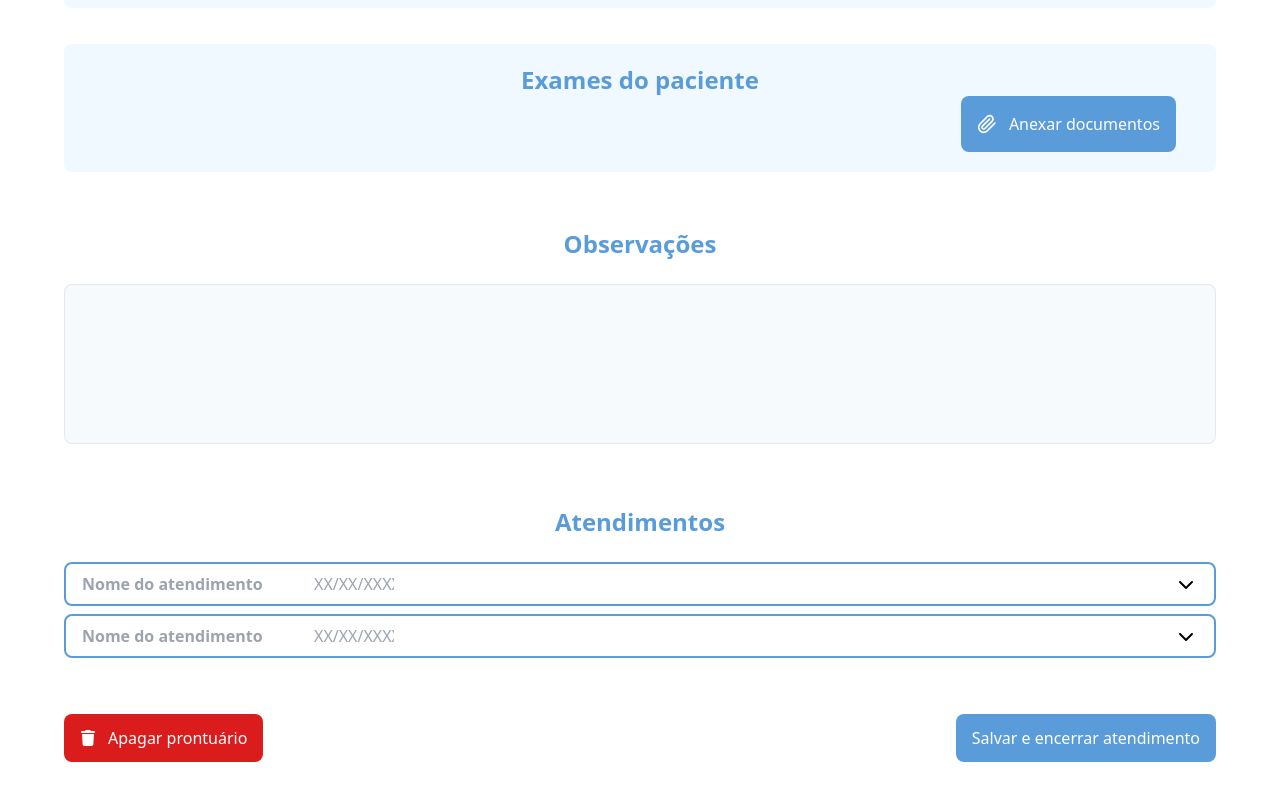
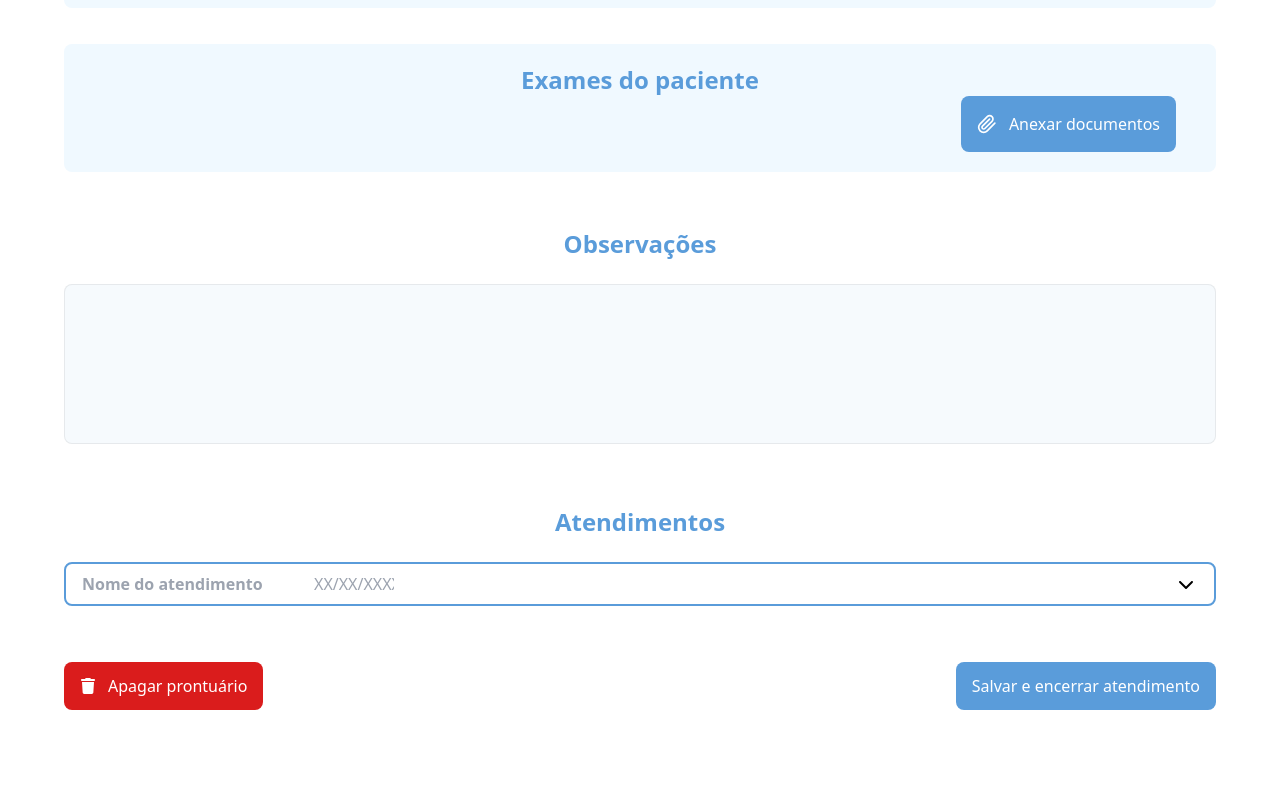
Before and after one commit to maurelio631/Prontu, a React (Vite) app: page /home/prontuario in a window 1280 px wide. Shown: the part 1188-1988 px from the top of the page. After the commit the page ends 1962 px from the top, so only its background shows below. Built offline with nearby package versions, Linux system fonts and the light colour scheme.

Commit message:
uniao de states

```diff
--- a/src/pages/Prontuario.jsx
+++ b/src/pages/Prontuario.jsx
@@ -14,21 +14,22 @@ import { LuPaperclip } from "react-icons/lu";
 import { TbChevronLeft } from "react-icons/tb";
 
 export function Prontuario() {
-    const [groupExams, setGroupExams] = useState([]);
-    const [gallery, setGallery] = useState([]);
-
-    //modalState
+    //states de config de "componentes"
     const [selectedImage, setSelectedImage] = useState(null);
     const [isModalOpen, setIsModalOpen] = useState(false);
-
     const [isAccordionOpen, setIsAccordionOpen] = useState(false);
     const [selectedOption, setSelectedOption] = useState(null);
 
-    const [atendimentoData, setAtendimentoData] = useState([
-        { nome: '', data: '', observacao: '', checkboxes: {} },
+    //states de dados
+    const [groupExams, setGroupExams] = useState([]);
+    const [gallery, setGallery] = useState([]);
+    const [observation, setObservation] = useState("")
+    const [serviceData, setServiceData] = useState([
+
         { nome: '', data: '', observacao: '', checkboxes: {} }
+    ]);
+    const [finalData, setFinalData] = useState({});
 
-    ]);
 
     //substituir dps
     const mockDados = {
@@ -73,6 +74,7 @@ export function Prontuario() {
             name: file.name
         }));
         setGroupExams(fileData);
+        console.log(groupExams)
     };
     const handleRemoveFile = (fileNameToRemove, event) => {
         event.preventDefault()
@@ -86,6 +88,7 @@ export function Prontuario() {
             name: file.name
         }));
         setGallery(prevGallery => [...prevGallery, ...newFiles]);
+        console.log(gallery)
     };
 
     const handleImageClick = (image) => {
@@ -96,7 +99,6 @@ export function Prontuario() {
         setIsModalOpen(false);
         setSelectedImage(null);
     };
-
     const toggleAccordion = (i) => {
         setIsAccordionOpen(isAccordionOpen === i ? null : i);
     };
@@ -105,11 +107,10 @@ export function Prontuario() {
     const handleOptionClick = (opcao) => {
         setSelectedOption(selectedOption === opcao ? null : opcao);
     };
-
     // Função que lida com a mudança de estado de um checkbox, adicionando ou removendo valores conforme necessário
     const handleCheckboxChange = (event, opcao, index) => {
         const { name, checked } = event.target;
-        setAtendimentoData(prevData => {
+        setServiceData(prevData => {
             const newData = [...prevData];
             const checkboxValues = newData[index].checkboxes[opcao] || [];
             if (checked) {
@@ -125,12 +126,10 @@ export function Prontuario() {
             return newData;
         });
     };
-
     // Função que verifica se algum checkbox está marcado para uma opção específica
     const isAnyCheckboxChecked = (opcao, index) => {
-        return atendimentoData[index].checkboxes[opcao] && atendimentoData[index].checkboxes[opcao].length > 0;
+        return serviceData[index].checkboxes[opcao] && serviceData[index].checkboxes[opcao].length > 0;
     };
-
     // Função que retorna a classe de cor correspondente a uma opção, com base nas categorias de camposSelect
     const getColorClass = (option) => {
         if (camposSelect.C.includes(option)) return 'bg-[#F19393]';
@@ -141,17 +140,32 @@ export function Prontuario() {
         if (camposSelect.Coccix.includes(option)) return 'bg-[#F1CB93]';
         return ''; // Retorna uma string vazia se a opção não corresponder a nenhuma categoria
     };
-
-    // Função que lida com a mudança de texto na área de texto, atualizando a observação no atendimentoData
-    const handleTextareaChange = (e, index) => {
+    // Função que lida com a mudança de texto na área de texto, atualizando a observação no serviceData
+    const handleTextareaService = (e, index) => {
         const newValue = e.target.value;
-        const checkboxPart = Object.entries(atendimentoData[index].checkboxes).flatMap(([opcao, values]) => values.map(value => `${opcao}-${value}`)).join(', ');
+        const checkboxPart = Object.entries(serviceData[index].checkboxes).flatMap(([opcao, values]) => values.map(value => `${opcao}-${value}`)).join(', ');
         const newObservacao = newValue.substring(checkboxPart.length + 2); // +2 para ignorar "; " após os checkboxes
-        setAtendimentoData(prevData => {
+        setServiceData(prevData => {
             const newData = [...prevData];
             newData[index].observacao = newObservacao;
             return newData;
         });
+    };
+
+    const handleTextareaObservation = (event) =>{
+        setObservation(event.target.value)
+    }
+
+    const handleEncerrarAtendimento = (event) => {
+        event.preventDefault()
+        const allData = {
+            groupExams,
+            gallery,
+            observation,
+            serviceData
+        };
+        setFinalData(allData);
+        console.log(allData);
     };
 
 
@@ -316,13 +330,13 @@ export function Prontuario() {
 
                         <section className="w-full text-center mb-14">
                             <h2 className="text-azul-principal text-2xl font-bold mb-6">Observações</h2>
-                            <textarea name="observacao" id="observacao" className="resize-none bg-[#F6FAFD] border border-cinza-escuro/20 w-full h-40 rounded-lg p-4"></textarea>
+                            <textarea name="observacao" id="observacao" onChange={(event) => handleTextareaObservation(event)} className="resize-none bg-[#F6FAFD] border border-cinza-escuro/20 w-full h-40 rounded-lg p-4"></textarea>
                         </section>
 
                         <section className="w-full text-center mb-14">
                             <h2 className="text-azul-principal text-2xl font-bold mb-6">Atendimentos</h2>
 
-                            {atendimentoData.map((atendimento, i) => (
+                            {serviceData.map((atendimento, i) => (
                                 <div key={i} className="mb-2 bg-white border-2 border-azul-principal rounded-lg">
                                     <div className="flex justify-between items-center py-2 px-4">
                                         <div className="flex gap-10">
@@ -334,9 +348,9 @@ export function Prontuario() {
                                                 placeholder="Nome do atendimento"
                                                 className="font-semibold w-full max-w-48"
                                                 onChange={(e) => {
-                                                    const newName = [...atendimentoData];
+                                                    const newName = [...serviceData];
                                                     newName[i].nome = e.target.value;
-                                                    setAtendimentoData(newName);
+                                                    setServiceData(newName);
                                                 }}
                                             />
                                             <input
@@ -347,9 +361,9 @@ export function Prontuario() {
                                                 placeholder="XX/XX/XXXX"
                                                 className="max-w-20"
                                                 onChange={(e) => {
-                                                    const newData = [...atendimentoData];
+                                                    const newData = [...serviceData];
                                                     newData[i].data = e.target.value;
-                                                    setAtendimentoData(newData);
+                                                    setServiceData(newData);
                                                 }}
                                             />
                                             <span className="w-72 overflow-hidden whitespace-nowrap text-ellipsis">
@@ -412,8 +426,8 @@ export function Prontuario() {
                                             ))}
                                             <textarea
                                                 className="resize-none bg-[#F6FAFD] border border-cinza-escuro/20 w-full h-20 rounded-lg p-4 mt-4"
-                                                value={`${Object.entries(atendimentoData[i].checkboxes).flatMap(([opcao, values]) => values.map(value => `${opcao}-${value}`)).join(', ')}; ${atendimentoData[i].observacao}`}
-                                                onChange={(e) => handleTextareaChange(e, i)}
+                                                value={`${Object.entries(serviceData[i].checkboxes).flatMap(([opcao, values]) => values.map(value => `${opcao}-${value}`)).join(', ')}; ${serviceData[i].observacao}`}
+                                                onChange={(e) => handleTextareaService(e, i)}
                                             ></textarea>
                                         </div>
                                     )}
@@ -427,7 +441,7 @@ export function Prontuario() {
                                 Apagar prontuário
                             </button>
 
-                            <button className="bg-azul-principal text-white px-4 py-3  font-medium rounded-lg">
+                            <button className="bg-azul-principal text-white px-4 py-3  font-medium rounded-lg" onClick={(event)=>handleEncerrarAtendimento(event)}>
                                 Salvar e encerrar atendimento
                             </button>
                         </section>
```
